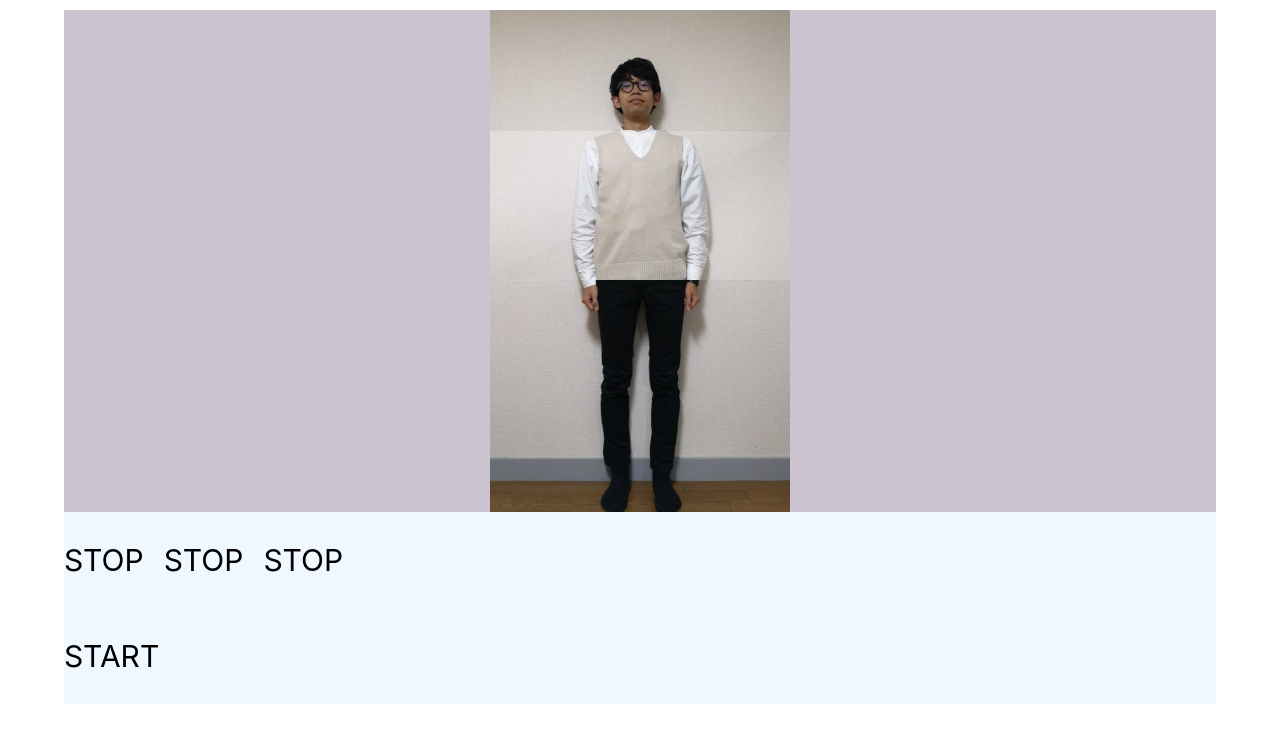
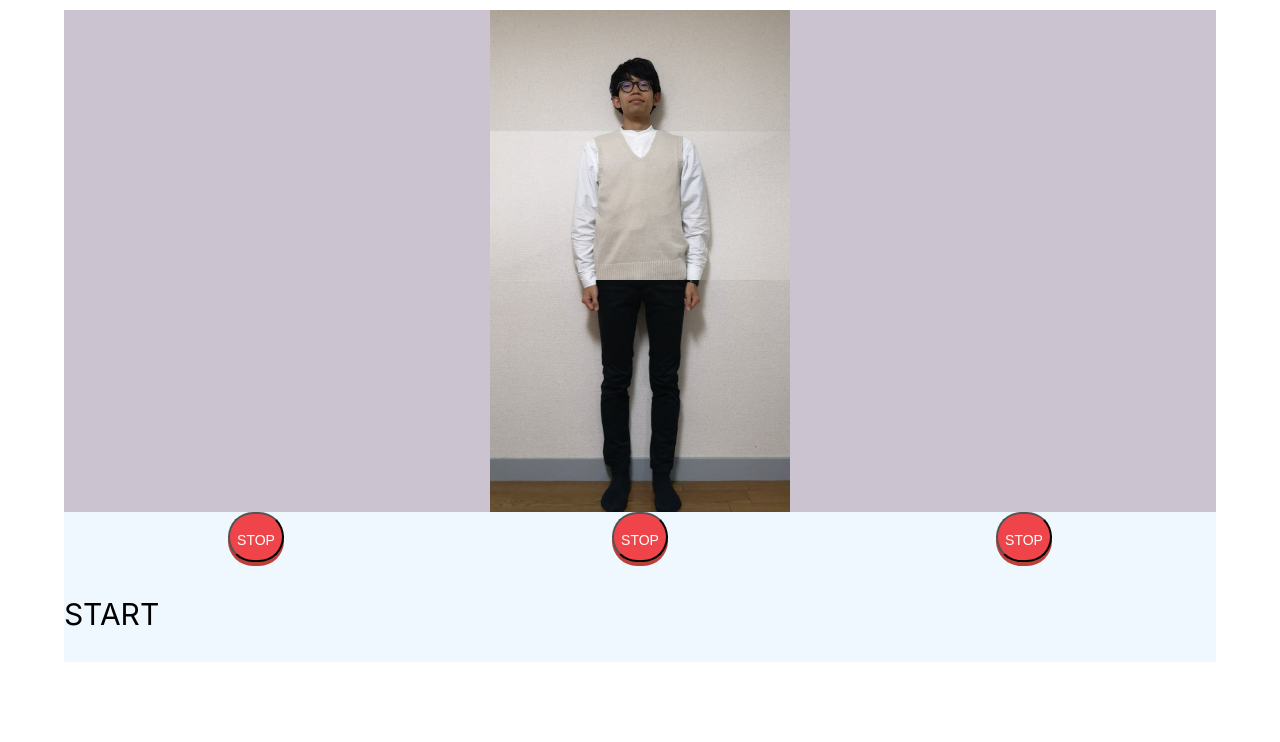
Before and after one commit to kazuhi-ra/vest2-proto, a React (Create React App) app: page / in a window 1280 px wide. Shown: the top 742 px of the page. Built offline with nearby package versions, Linux system fonts and the light colour scheme.

Commit message:
STOPボタンのスタイル完成

```diff
--- a/src/StopButton.tsx
+++ b/src/StopButton.tsx
@@ -1,4 +1,6 @@
 import React, { FC } from 'react'
+import styled from '@emotion/styled'
+
 import { IntervalID, SetId } from 'App'
 
 type Props = {
@@ -16,10 +18,51 @@ const StopButton: FC<Props> = ({
 }) => {
   console.log('StopButton')
   return isPlaying && intervalId === null ? (
-    <div>STOP(inActive)</div>
+    <StopButtonInactive>STOP</StopButtonInactive>
   ) : (
-    <div onClick={() => stop(intervalId, setIntervalId)}>STOP</div>
+    <StopButtonActive onClick={() => stop(intervalId, setIntervalId)}>
+      STOP
+    </StopButtonActive>
   )
 }
 
+const StopButtonActive = styled('button')`
+  margin: 0 auto 4px auto;
+  cursor: pointer;
+  width: 56px;
+  height: 50px;
+  background-color: #ef454a;
+  box-shadow: 0 4px 0 #bb4038;
+  border-radius: 26px;
+  line-height: 50px;
+  text-align: center;
+  font-size: 14px;
+  color: #fff;
+  user-select: none;
+
+  &:active {
+    margin-top: 4px;
+    margin-bottom: 0;
+    box-shadow: none;
+  }
+`
+
+const StopButtonInactive = styled('button')`
+  margin: 0 auto 4px auto;
+  cursor: pointer;
+  width: 56px;
+  height: 50px;
+  background-color: #ef454a;
+  box-shadow: 0 4px 0 #bb4038;
+  border-radius: 26px;
+  line-height: 50px;
+  text-align: center;
+  font-size: 14px;
+  color: #fff;
+  user-select: none;
+  opacity: 0.85;
+  pointer-events: none;
+  cursor: default;
+`
+
 export default React.memo(StopButton)
```
